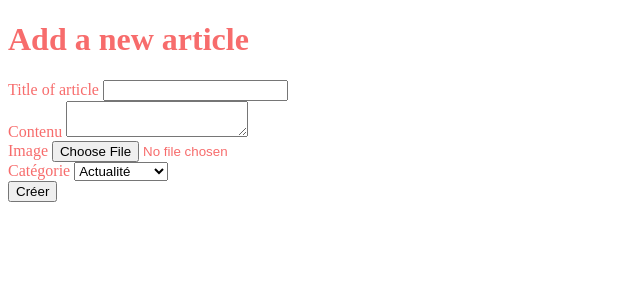
After one commit to WildCodeSchool-2023-09/PHP-paris-p2-book, a PHP site: template src/View/Article/add.html.twig in a window 1280 px wide. The commit adds this page. Shown: the top 300 px of the page, without its empty margins (0-640 px from the left). Run offline with PHP 8.4, Linux system fonts and the light colour scheme; the template is opened without the code that fills it, so the values that code supplies are empty; some libraries are stand-ins or nearby versions.

Commit message:
HTML form

```diff
--- /dev/null
+++ b/src/View/Article/_form.html.twig
@@ -0,0 +1,24 @@
+<form method="post">
+	<input type="hidden" name="id">
+	<div>
+		<label for="title">Title of article</label>
+		<input type="text" name="title" id="title">
+	</div>
+	<div>
+		<label for="content">Contenu</label>
+		<textarea name="content" id="content"></textarea>
+	</div>
+	<div>
+		<label for="picture">Image</label>
+		<input type="file" name="picture" id="picture"></textarea>
+	</div>
+	<div>
+		<label for="category">Catégorie</label>
+		<select name="category" id="category">
+			<option>Actualité</option>
+			<option>Sport</option>
+			<option>Technologie</option>
+		</select>
+	</div>
+	<button type="submit">Créer</button>
+</form>
--- /dev/null
+++ b/src/View/Article/add.html.twig
@@ -0,0 +1,6 @@
+{% extends 'layout.html.twig' %}
+
+{% block content %}
+    <h1>Add a new article</h1>
+    {% include 'Article/_form.html.twig' %}
+{% endblock %}
--- a/src/routes.php
+++ b/src/routes.php
@@ -13,4 +13,5 @@ return [
     'items/show' => ['ItemController', 'show', ['id']],
     'items/add' => ['ItemController', 'add',],
     'items/delete' => ['ItemController', 'delete',],
+    'articles/add' => ['ArticleController', 'add'],
 ];
```
Also changed, not shown: src/Controller/ArticleController.php (added, +10 -0 lines).
